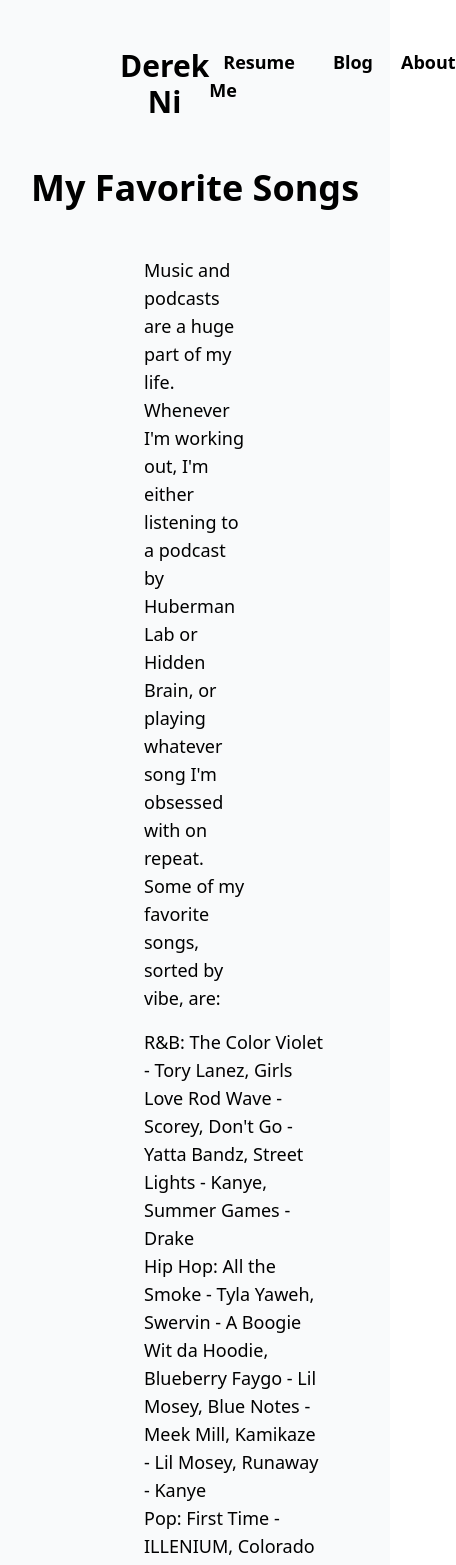
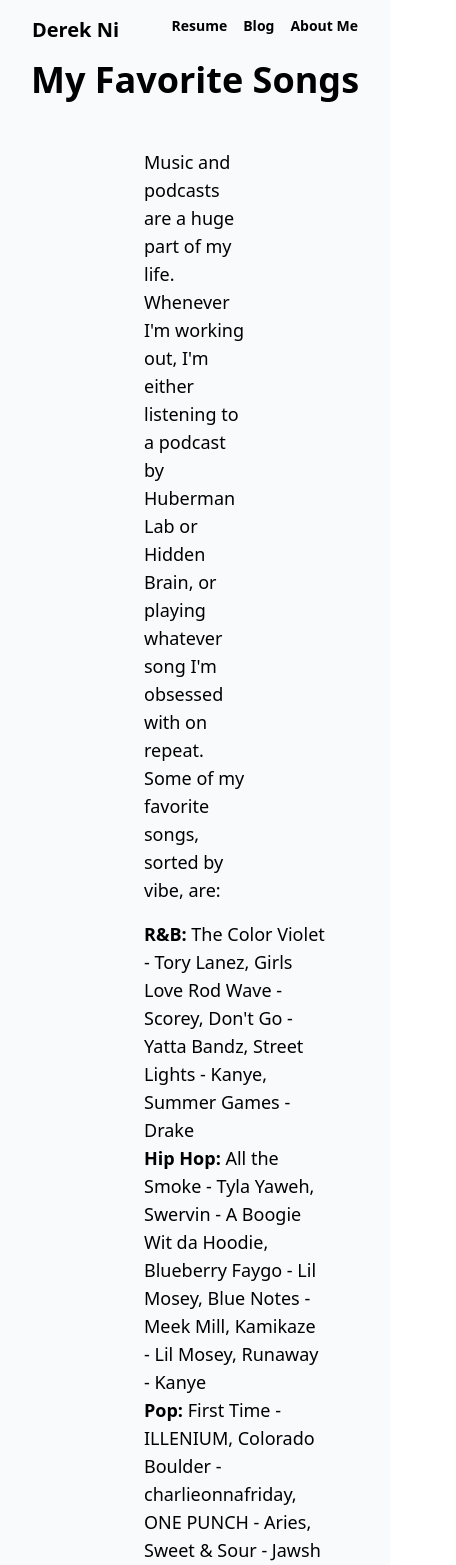
Before and after one commit to derekni/personal-website, a Next.js app: page /blog/songs in a window 390 px wide. Shown: the top 1565 px of the page, 456 px wide, since content can reach past the window. Built offline with nearby package versions, Linux system fonts and the light colour scheme.

Commit message:
make more mobile friendly

```diff
--- a/src/components/header.tsx
+++ b/src/components/header.tsx
@@ -1,21 +1,21 @@
 import { ReactElement } from 'react';
 
 const Header = (): ReactElement => (
-  <div className="flex flex-1 justify-between px-28 py-12">
-    <a href="/" className="text-3xl text-center font-semibold pl-2">
+  <div className="flex flex-1 justify-between px-8 tablet:px-16 laptop:px-28 py-4 tablet:py-8 laptop:py-12">
+    <a
+      href="/"
+      className="text-xl tablet:text-2xl laptop:text-3xl text-center font-semibold"
+    >
       Derek Ni
     </a>
-    <div className="">
-      <a
-        href="/resume.pdf"
-        className="pr-6 p-3.5 text-lg font-semibold justify-center"
-      >
+    <div className="font-semibold text-sm tablet:text-base laptop:text-lg">
+      <a href="/resume.pdf" className="pr-2 tablet:pr-3 laptop:pr-3.5">
         Resume
       </a>
-      <a href="/blog" className="p-3.5 text-lg font-semibold justify-center">
+      <a href="/blog" className="px-2 tablet:px-3 laptop:px-3.5">
         Blog
       </a>
-      <a href="/aboutme" className="p-3.5 text-lg font-semibold justify-center">
+      <a href="/aboutme" className="pl-2 tablet:pl-3 laptop:pl-3.5">
         About Me
       </a>
     </div>
--- a/src/components/textCycler.tsx
+++ b/src/components/textCycler.tsx
@@ -51,7 +51,7 @@
   }, [descriptor, index]);
 
   return (
-    <div className="text-5xl font-bold pt-4 text-center">
+    <div className="text-3xl tablet:text-4xl laptop:text-5xl font-bold pt-4 text-center">
       <span>
         {intro} {descriptor}
       </span>
--- a/src/pages/aboutme.tsx
+++ b/src/pages/aboutme.tsx
@@ -11,12 +11,12 @@
     </Head>
     <div className="bg-slate-50 min-h-screen">
       <Header />
-      <div className="grid grid-cols-2 px-28">
+      <div className="grid grid-cols-1 tablet:grid-cols-2 px-10 tablet:px-16 laptop:px-28 phone:mb-4 tablet:mb-6 laptop:mb-8">
         <div>
-          <div className="text-4xl pb-2 font-semibold">
+          <div className="text-2xl tablet:text-3xl laptop:text-4xl font-semibold">
             Hey there <a href="secret">👋🏼</a>
           </div>
-          <div className="pr-16 text-lg py-6">
+          <div className="pr-16 text-sm tablet:text-base laptop:text-lg py-2 tablet:py-4 laptop:py-6">
             I'm Derek, a Cornell senior studying Computer Science in Ithaca, NY.
             I'm passionate about learning and creating. I have a variety of side
             projects which were geeky solutions to problems I faced (mainly for
@@ -25,7 +25,7 @@
             currently working on creating a new productivity app to integrate
             with my Chrome extension, Minto.
           </div>
-          <div className="pr-16 text-lg mb-6">
+          <div className="pr-16 text-sm tablet:text-base laptop:text-lg mb-2 tablet:mb-4 laptop:mb-6">
             As a tech dude, I spend way too much time in front of screens, so I
             try to avoid them in my free time as much as I can. In my free time
             I listen to podcasts, play tennis, beat my friends at ping pong,
@@ -35,7 +35,7 @@
             are Can't Hurt Me and Atomic Habits, and I'm currently reading
             Dopamine Nation.
           </div>
-          <div className="pr-16 text-lg mb-16">
+          <div className="pr-16 text-sm tablet:text-base laptop:text-lg phone:mb-4 tablet:mb-0">
             After a 180-day dopamine detox during lockdown, I learned so much
             more about myself, what makes me happy, and how addicting
             self-improvement can be. I believe there is always room to grow.
--- a/src/pages/blog/index.tsx
+++ b/src/pages/blog/index.tsx
@@ -14,7 +14,10 @@
       </Head>
       <div className="bg-slate-50 min-h-screen">
         <Header />
-        <TextCycler intro="Hi" descriptions={[', welcome to my blog.']} />
+        <TextCycler
+          intro=""
+          descriptions={['Hi, welcome to my blog.', 'Hi, welcome to my blog.']}
+        />
         <div className="flex-col flex items-center">
           <div className="grid grid-cols-3">
             <div>
--- a/src/pages/blog/songs.tsx
+++ b/src/pages/blog/songs.tsx
@@ -20,29 +20,31 @@
         songs, sorted by vibe, are:
       </div>
       <div className="pl-36 pr-16 text-lg mb-6">
-        R&B: The Color Violet - Tory Lanez, Girls Love Rod Wave - Scorey, Don't
-        Go - Yatta Bandz, Street Lights - Kanye, Summer Games - Drake
+        <strong>R&B:</strong> The Color Violet - Tory Lanez, Girls Love Rod Wave
+        - Scorey, Don't Go - Yatta Bandz, Street Lights - Kanye, Summer Games -
+        Drake
         <br></br>
-        Hip Hop: All the Smoke - Tyla Yaweh, Swervin - A Boogie Wit da Hoodie,
-        Blueberry Faygo - Lil Mosey, Blue Notes - Meek Mill, Kamikaze - Lil
-        Mosey, Runaway - Kanye
+        <strong>Hip Hop:</strong> All the Smoke - Tyla Yaweh, Swervin - A Boogie
+        Wit da Hoodie, Blueberry Faygo - Lil Mosey, Blue Notes - Meek Mill,
+        Kamikaze - Lil Mosey, Runaway - Kanye
         <br></br>
-        Pop: First Time - ILLENIUM, Colorado Boulder - charlieonnafriday, ONE
-        PUNCH - Aries, Sweet & Sour - Jawsh 685, Love Yourself - Justin Bieber,
-        NUMB - Chri$tian Gate$, After Hours - charlieonnafriday, FourFiveSeconds
-        - Rihanna, Location - Khalid, Growing Up - Macklemore
+        <strong>Pop:</strong> First Time - ILLENIUM, Colorado Boulder -
+        charlieonnafriday, ONE PUNCH - Aries, Sweet & Sour - Jawsh 685, Love
+        Yourself - Justin Bieber, NUMB - Chri$tian Gate$, After Hours -
+        charlieonnafriday, FourFiveSeconds - Rihanna, Location - Khalid, Growing
+        Up - Macklemore
         <br></br>
-        Sad boy: Just Like U - Yung Pinch, We Won't - Jaymes Young, like i need
-        u - keshi, fuck, i'm lonely - Lauv
+        <strong>Sad boy:</strong> Just Like U - Yung Pinch, We Won't - Jaymes
+        Young, like i need u - keshi, fuck, i'm lonely - Lauv
         <br></br>
-        Old school: Run This Town - JAY-Z, Empire State Of Mind - JAY-Z, Power
-        Trip - J. Cole, Love The Way You Lie - Eminem, Bound 2 - Kanye, Coming
-        Home - Diddy
+        <strong>Old school:</strong> Run This Town - JAY-Z, Empire State Of Mind
+        - JAY-Z, Power Trip - J. Cole, Love The Way You Lie - Eminem, Bound 2 -
+        Kanye, Coming Home - Diddy
         <br></br>
-        Emo: six speed - ROLE MODEL, Nobody Knows - Russ, Jocelyn Flores -
-        XXXTentacion, Kiss Fight - Tulpa
+        <strong>Emo:</strong> six speed - ROLE MODEL, Nobody Knows - Russ,
+        Jocelyn Flores - XXXTentacion, Kiss Fight - Tulpa
         <br></br>
-        K-pop: LOVE SCENARIO - iKON, Spring Day - BTS
+        <strong>K-pop:</strong> LOVE SCENARIO - iKON, Spring Day - BTS
       </div>
     </div>
   </>
--- a/src/pages/index.tsx
+++ b/src/pages/index.tsx
@@ -18,60 +18,52 @@
           intro="Hi, I'm "
           descriptions={[
             'Derek.',
-            'a poker fanatic.',
+            'an amateur chef.',
             'a health nut.',
             'a ping pong player.',
-            'an amateur chef.',
+            'a poker fanatic.',
             'a nature seeker.',
             'a part-time runner.',
             'an aspiring hooper.',
             'a hobbyist snowboarder.',
           ]}
         />
-        <div className="text-2xl font-bold py-8 text-center">
+        <div className="text-lg tablet:text-xl laptop:text-2xl font-bold py-8 text-center">
           Studying CS at Cornell.
           <br></br>Prev @ Asana, Fizz (YC S21), Amazon, Tesla.
         </div>
         <div className="flex-col flex items-center">
-          <div className="grid grid-cols-3">
-            <div>
+          <div className="grid grid-cols-1 tablet:grid-cols-2 laptop:grid-cols-3">
             <Project
               image="img/Minto.gif"
               link="https://chrome.google.com/webstore/detail/minto/hcgkjlalkeaekjkelpilagbjcengeebl"
               name="Minto"
               description="A Chrome extension that gamifies productivity by the minute. Earn a mint for every minute you work. Spend mints on rewards you create."
             ></Project>
-              <div className="pb-1" />
+            <Project
+              image="img/ascii.gif"
+              link="https://github.com/derekni/ascii-stream"
+              name="Ascii Stream"
+              description="No more laggy video calls! Ascii Stream uses ASCII art instead of video to save on bandwidth. 2nd Best Overall Hack for IvyHacks 2020."
+            ></Project>
+            <Project
+              image="img/tasktime.jpg"
+              link="https://github.com/derekni/tasktime"
+              name="TaskTime"
+              description="A gamified to-do list app. Earn points for completing tasks and habits, and spend them on custom rewards."
+            ></Project>
             <Project
               image="img/johnny-jumper.gif"
               link="https://play.google.com/store/apps/details?id=com.nibrothers.johnnyjumper"
               name="Johnny Jumper"
               description="A simple and fun jumping game that just requires tapping. Tap your way to the top!"
             ></Project>
-            </div>
-            <div>
-              <Project
-                image="img/ascii.gif"
-                link="https://github.com/derekni/ascii-stream"
-                name="Ascii Stream"
-                description="No more laggy video calls! Ascii Stream uses ASCII art instead of video to save on bandwidth. 2nd Best Overall Hack for IvyHacks 2020."
-              ></Project>
-              <div className="pb-1" />
             <Project
               image="img/jimmy-jumper.gif"
               link="https://play.google.com/store/apps/details?id=com.NiBrothers.JimmyJumper&hl=en_US&gl=US"
               name="Jimmy Jumper"
               description="An endless running and jumping iOS game."
             ></Project>
-            </div>
-            <div>
-              <Project
-                image="img/tasktime.jpg"
-                link="https://github.com/derekni/tasktime"
-                name="TaskTime"
-                description="A gamified to-do list app. Earn points for completing tasks and habits, and spend them on custom rewards."
-              ></Project>
-            </div>
           </div>
         </div>
         <Footer />
--- a/tailwind.config.js
+++ b/tailwind.config.js
@@ -1,6 +1,11 @@
 module.exports = {
   purge: ['./src/**/*.tsx'],
   theme: {
+    screens: {
+      phone: '480px',
+      tablet: '640px',
+      laptop: '1024px',
+    },
     extend: {},
   },
   variants: {},
```
Lines whose indentation alone changed are shown as unchanged.
